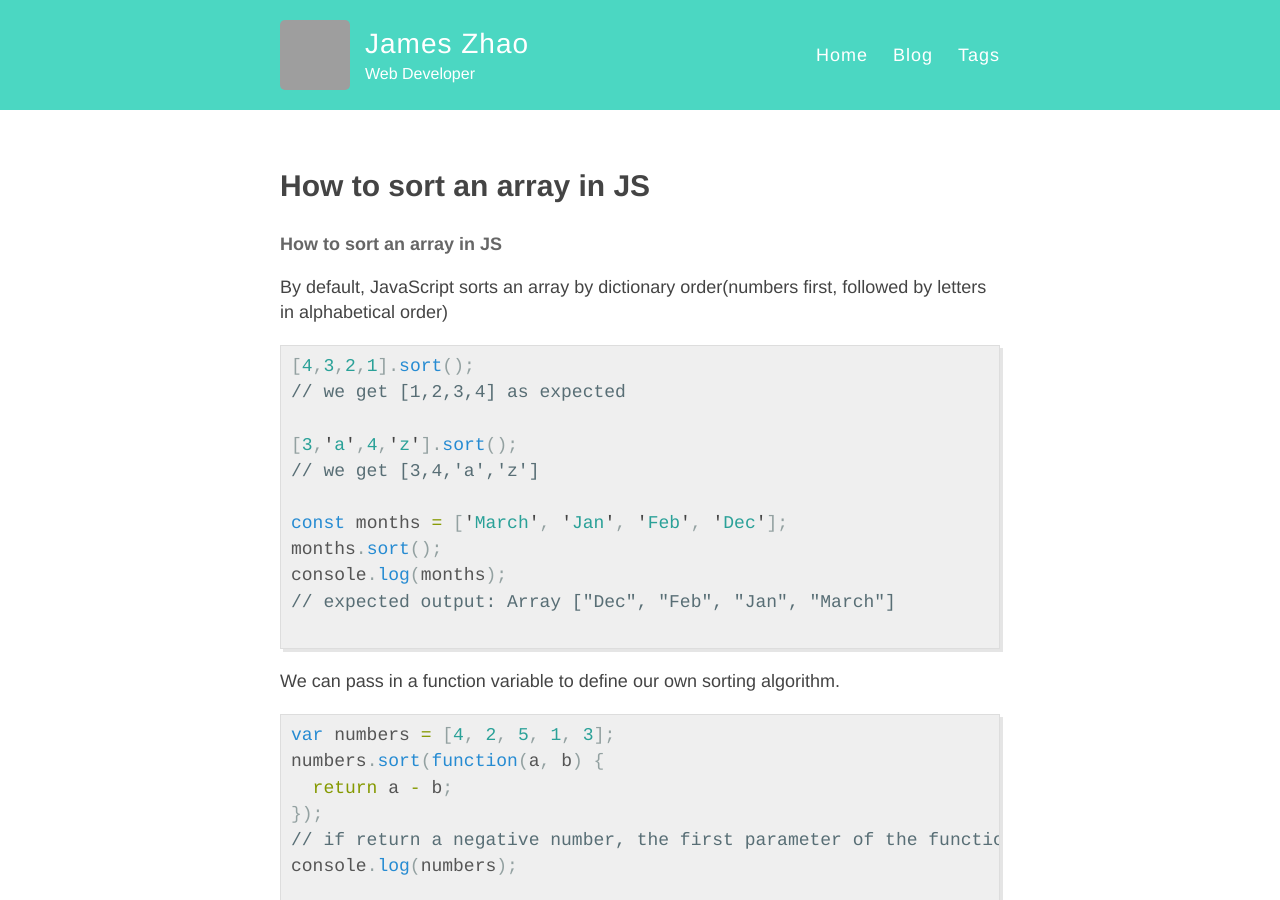
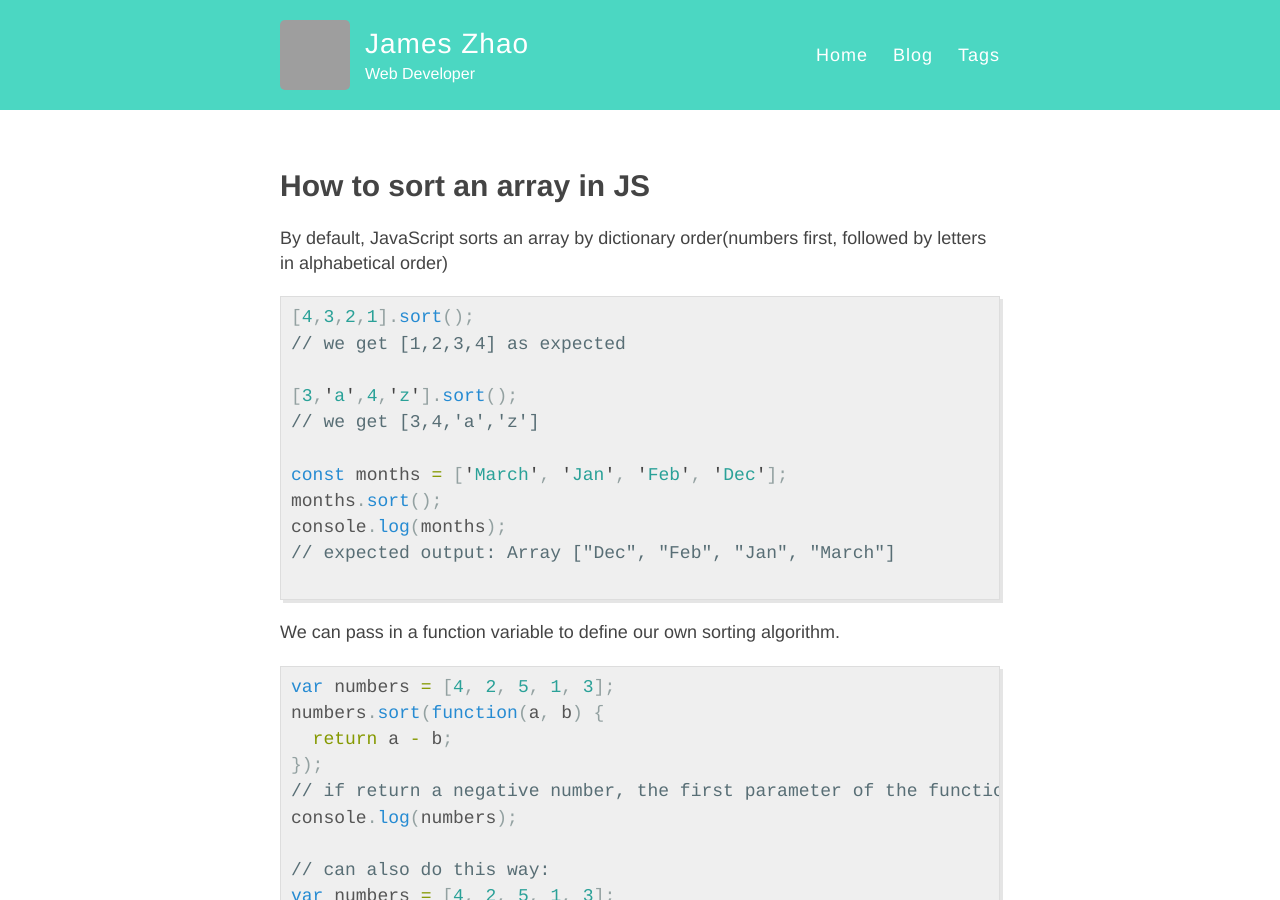
Before and after one commit to jameskzhao/site, a Jekyll site: the page built from _posts/2016-03-09-How to sort an arry in JS.md, in a window 1280 px wide and 900 px high. Built offline with Jekyll 4.4.1, drawn with Linux system fonts in a browser that asks for light colours; grey boxes are pictures that could not be loaded.

Commit message:
Update 2016-03-09-How to sort an arry in JS.md

```diff
--- a/_posts/2016-03-09-How to sort an arry in JS.md
+++ b/_posts/2016-03-09-How to sort an arry in JS.md
@@ -3,8 +3,6 @@ layout: post
 title: How to sort an array in JS
 tags: JavaScript Array Sorting
 ---
-
-#### How to sort an array in JS
 
 By default, JavaScript sorts an array by dictionary order(numbers first, followed by letters in alphabetical order)
 
```
